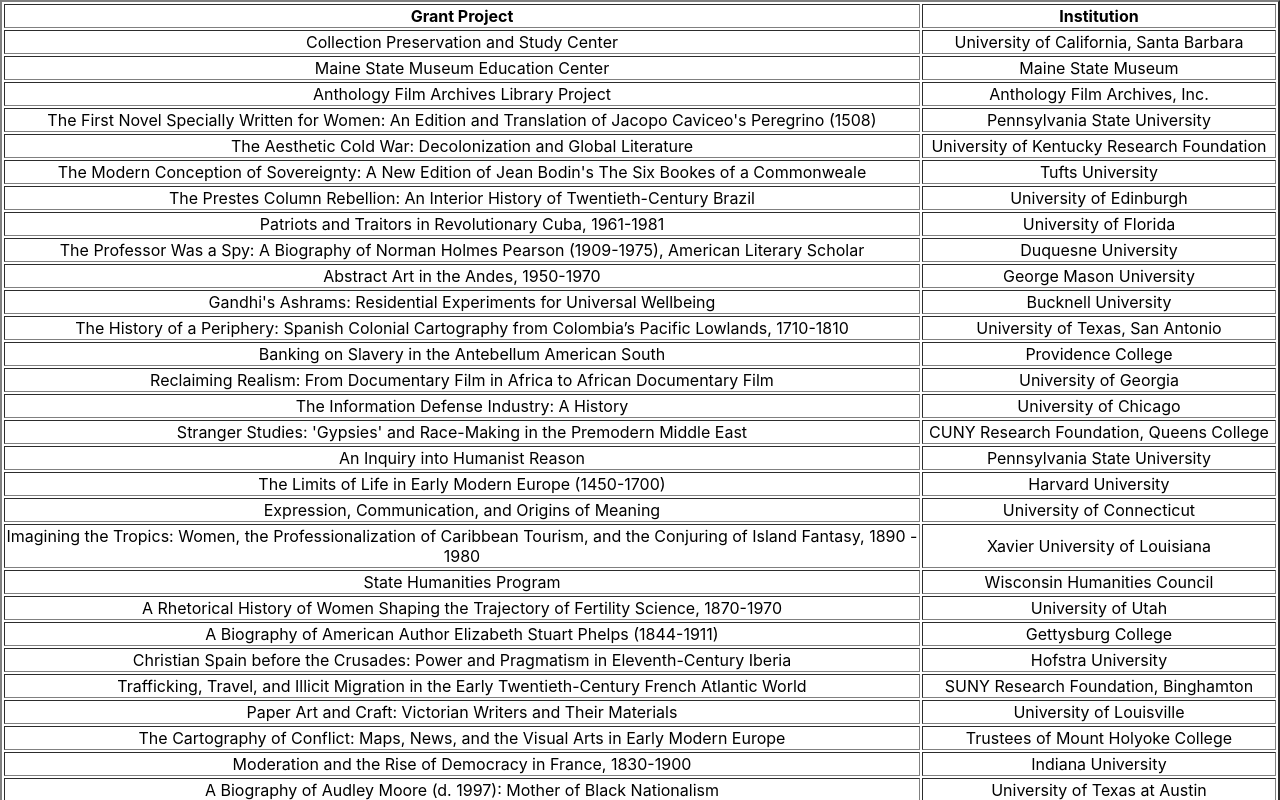
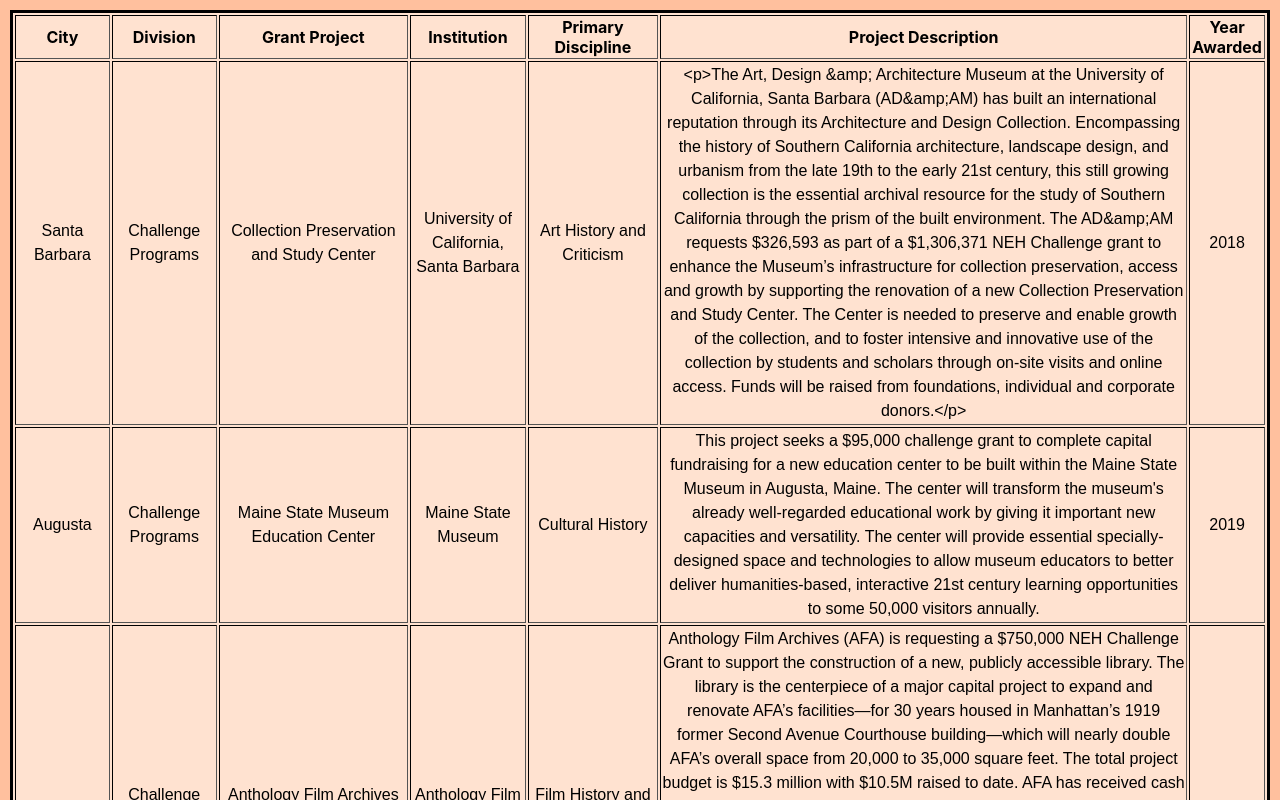
Before and after one commit to kpc23/DataDrivenReactApp, a React (Create React App) app: page / in a window 1280 px wide. Shown: the top 800 px of the page. Built offline with nearby package versions, Linux system fonts and the light colour scheme.

Commit message:
step 7, implemented 5 more columns and began step8 of making table look a bit nicer. will have to revisit this.

```diff
--- a/src/App.js
+++ b/src/App.js
@@ -1,5 +1,6 @@
 // import logo from './logo.svg';
 import './App.css';
+import './Table.css';
 import { useEffect, useState} from "react";
 
 function App() {
@@ -27,22 +28,42 @@
 function TableRow(grant){
   return (
     <tr>
+      <td>{grant.grant.InstCity}</td>
+      <td>{grant.grant.Division}</td>
       <td>{grant.grant.ProjectTitle}</td>
       <td>{grant.grant.Institution}</td>
+      <td>{grant.grant.PrimaryDiscipline}</td>
+      <td>{grant.grant.ProjectDesc}</td>
+      <td>{grant.grant.YearAwarded}</td>
     </tr>
   );
 }
 
 function Table({grants}){
   return(
-    <table border= {2}>
+    <table border= {1}>
       <thead>
           <tr>
+            <th>
+              City
+            </th>
+            <th>
+              Division
+            </th>
             <th>
               Grant Project
             </th>
             <th>
               Institution
+            </th>
+            <th>
+              Primary Discipline
+            </th>
+            <th>
+              Project Description
+            </th>
+            <th>
+              Year Awarded
             </th>
           </tr>
         </thead>
--- /dev/null
+++ b/src/Table.css
@@ -0,0 +1,13 @@
+body{
+    background-color: rgba(255, 96, 11, 0.398)
+}
+Table{
+    margin: 10px;
+    border: 3px solid black;
+    background-color: rgb(255, 226, 208);
+}
+
+td{
+    font-family: Arial, Helvetica, sans-serif;
+    line-height: 1.5;
+}
```
